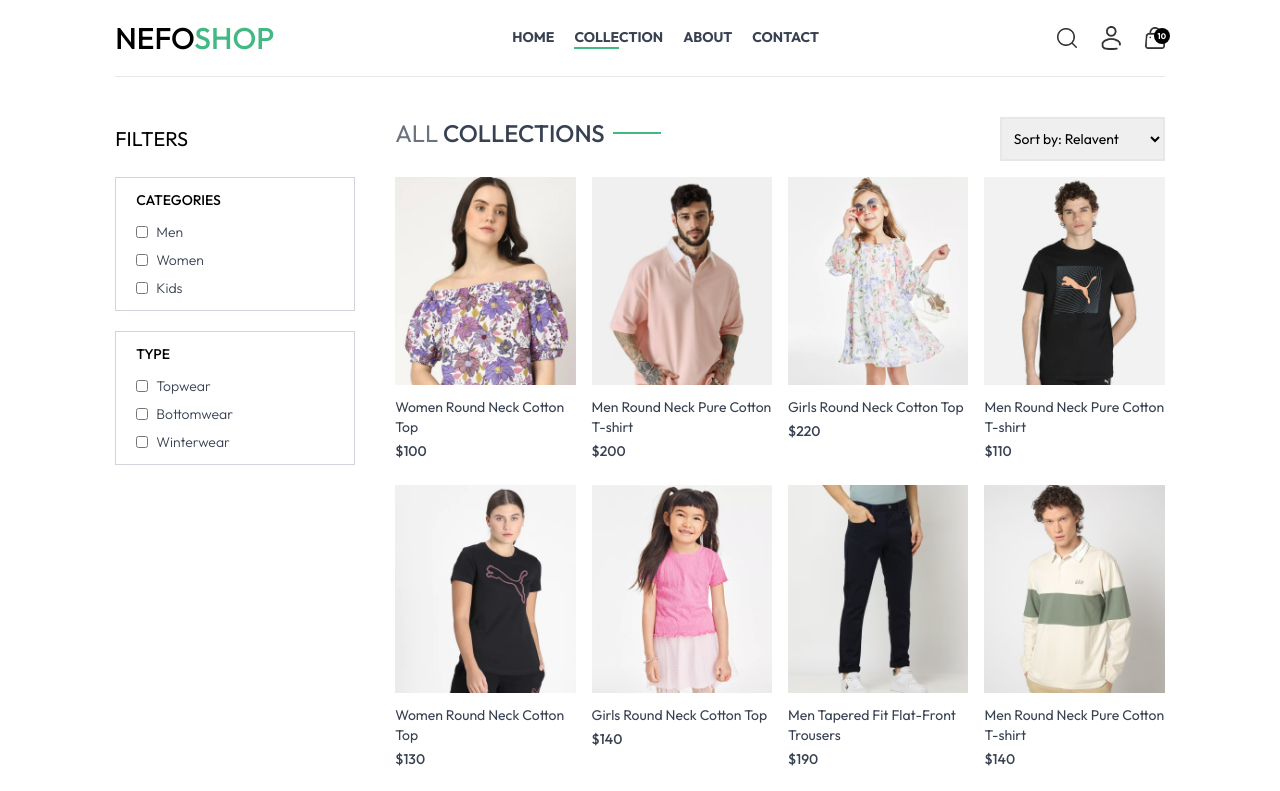
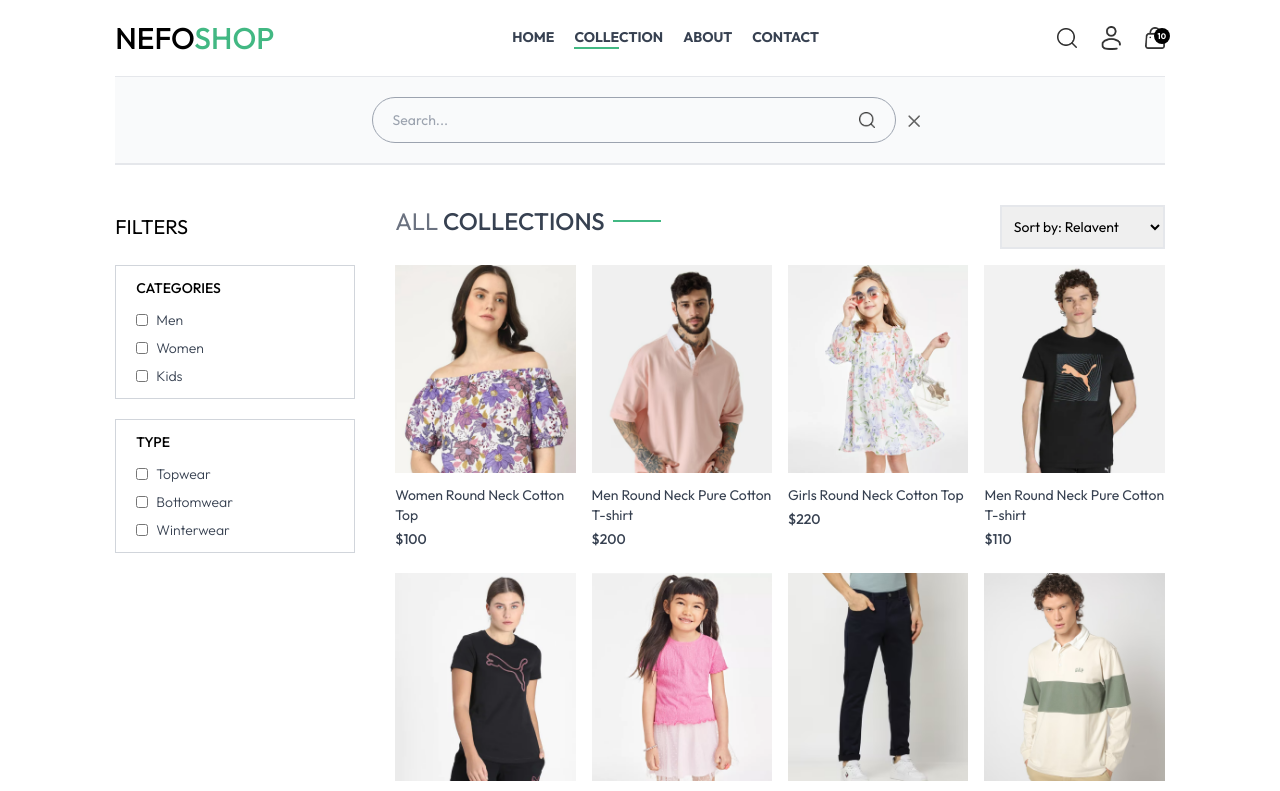
Before and after one commit to nierforprogramming/nfs-shop-frontend, a React (Vite) app: page /collection in a window 1280 px wide. Shown: the top 791 px of the page. Built offline with nearby package versions, Linux system fonts and the light colour scheme.

Commit message:
Search feature added

```diff
--- a/src/App.jsx
+++ b/src/App.jsx
@@ -13,11 +13,13 @@
 
 import Navbar from "./components/Navbar";
 import Footer from "./components/Footer";
+import SearchBar from "./components/SearchBar";
 
 const App = () => {
   return (
     <div className="px-4 sm:px-[5vw] md:px-[7vw] lg:px-[9vw]">
       <Navbar />
+      <SearchBar />
       <Routes>
         <Route path="/" element={<Home />} />
         <Route path="/collection" element={<Collection />} />
--- a/src/components/Navbar.jsx
+++ b/src/components/Navbar.jsx
@@ -1,10 +1,12 @@
-import React, { useState } from "react";
+import React, { useContext, useState } from "react";
 
 import { assets } from "../assets/assets";
 import { Link, NavLink } from "react-router-dom";
 import Logo from "./Logo";
+import { ShopContext } from "../context/ShopContext";
 
 const Navbar = () => {
+  const { setShowSearch } = useContext(ShopContext);
   const [visible, setVisible] = useState(false);
   return (
     <div className="flex items-center justify-between py-5 font-bold">
@@ -32,6 +34,7 @@
       </ul>
       <div className="flex items-center gap-6 ">
         <img
+          onClick={() => setShowSearch(true)}
           className="w-5 cursor-pointer"
           src={assets.search_icon}
           alt="search icon"
--- /dev/null
+++ b/src/components/SearchBar.jsx
@@ -0,0 +1,42 @@
+import React, { useContext, useEffect, useState } from "react";
+import { ShopContext } from "../context/ShopContext";
+import { assets } from "../assets/assets";
+import { useLocation } from "react-router-dom";
+
+const SearchBar = () => {
+  const { search, setSearch, showSearch, setShowSearch } =
+    useContext(ShopContext);
+  const [visible, setVisible] = useState(true);
+  const location = useLocation();
+  useEffect(() => {
+    if (location.pathname.includes("collection")) {
+      setVisible(true);
+    } else {
+      setVisible(false);
+    }
+  }, [location]);
+  return showSearch && visible ? (
+    <div className="border-t border-b bg-gray-50 text-center">
+      <div className="inline-flex items-center justify-center border border-gray-400 px-5 py-3  my-5 mx-3  rounded-full w-3/4 sm:w-1/2 ">
+        <input
+          className="
+        flex-1 outline-none bg-inherit text-sm
+        "
+          value={search}
+          onChange={(e) => setSearch(e.target.value)}
+          type="text"
+          placeholder="Search..."
+        />
+        <img className="w-4" src={assets.search_icon} alt="Search Icons" />
+      </div>
+      <img
+        onClick={() => setShowSearch(false)}
+        className="inline w-3 cursor-pointer"
+        src={assets.cross_icon}
+        alt="Cross Icon"
+      />
+    </div>
+  ) : null;
+};
+
+export default SearchBar;
--- a/src/context/ShopContext.jsx
+++ b/src/context/ShopContext.jsx
@@ -1,15 +1,21 @@
-import { createContext } from "react";
+import { createContext, useState } from "react";
 import { products } from "../assets/assets";
 
-export const ShopContext = createContext();
+const ShopContext = createContext();
 
 const ShopContextProvider = (props) => {
   const currency = "$";
   const delivery_fee = 10;
+  const [search, setSearch] = useState("");
+  const [showSearch, setShowSearch] = useState(true);
   const value = {
     products,
     currency,
     delivery_fee,
+    search,
+    setSearch,
+    showSearch,
+    setShowSearch,
   };
 
   return (
@@ -17,4 +23,4 @@
   );
 };
 
-export default ShopContextProvider;
+export { ShopContext, ShopContextProvider };
--- a/src/main.jsx
+++ b/src/main.jsx
@@ -3,7 +3,7 @@
 import "./index.css";
 import App from "./App.jsx";
 import { BrowserRouter } from "react-router-dom";
-import ShopContextProvider from "./context/ShopContext.jsx";
+import { ShopContextProvider } from "./context/ShopContext.jsx";
 
 createRoot(document.getElementById("root")).render(
   <BrowserRouter>
--- a/src/pages/Collection.jsx
+++ b/src/pages/Collection.jsx
@@ -7,7 +7,7 @@
 import ProductItem from "../components/ProductItem";
 
 const Collection = () => {
-  const { products } = useContext(ShopContext);
+  const { products, search, showSearch } = useContext(ShopContext);
   const [showFilter, setShowFilter] = useState(false);
   const [filterProducts, setFilterProducts] = useState([]);
   const [category, setCategory] = useState([]);
@@ -32,6 +32,12 @@
 
   const applyFilter = () => {
     let productsCopy = products.slice();
+
+    if (showSearch && search) {
+      productsCopy = productsCopy.filter((item) =>
+        item.name.toLowerCase().includes(search.toLowerCase())
+      );
+    }
 
     if (category.length > 0) {
       productsCopy = productsCopy.filter((item) =>
@@ -68,7 +74,7 @@
 
   useEffect(() => {
     applyFilter();
-  }, [category, subCategory]);
+  }, [category, subCategory, search, showSearch]);
 
   useEffect(() => {
     sortProduct();
```
